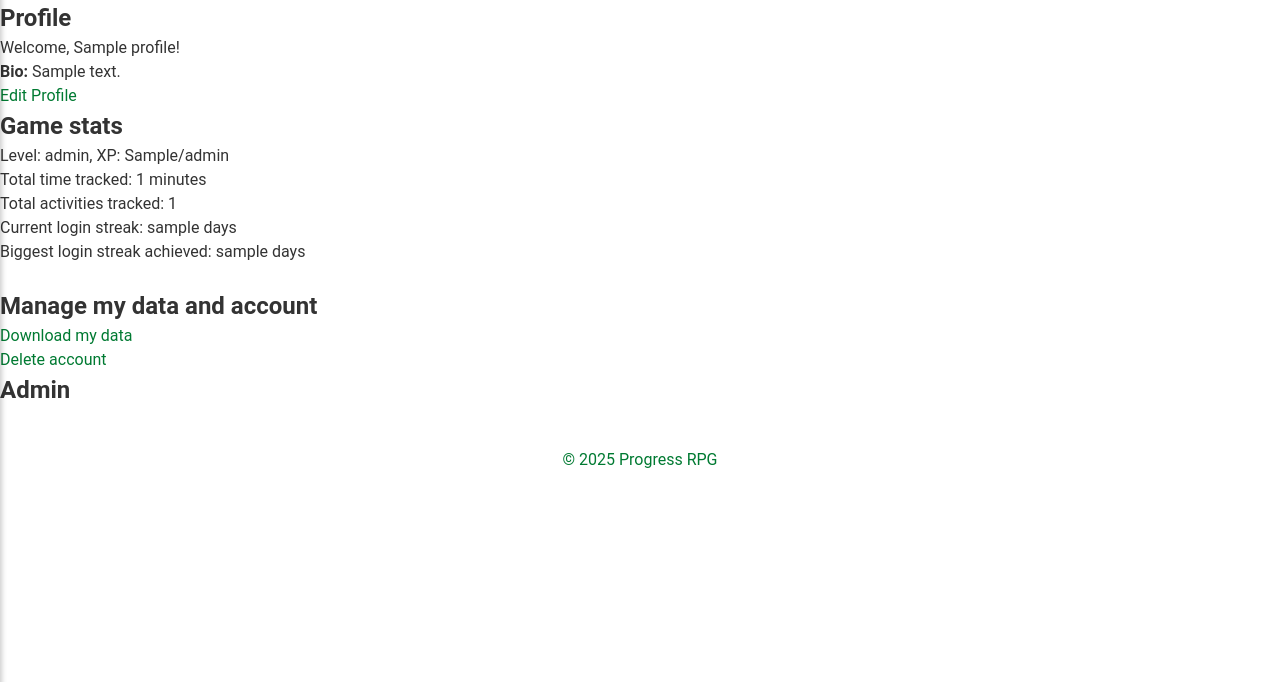
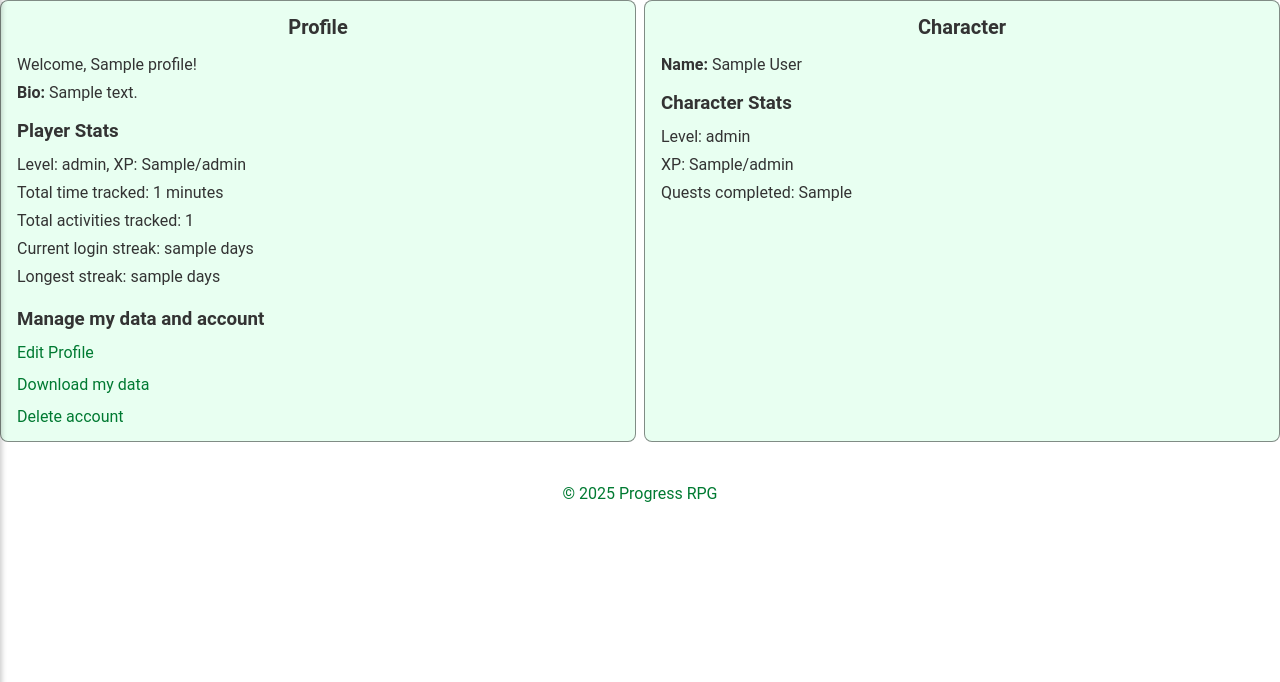
Before and after one commit to gaidheal1/ProgressRPG, a Django app: template templates/users/profile.html in a window 1280 px wide. Shown: the part 56-738 px from the top of the page. Run offline with Django 5.2, Linux system fonts and the light colour scheme; the template is opened without the code that fills it: most values are stand-ins (such as "Sample title", 1, 10 or a date in 2020).

Commit message:
Added 2 column layout and more info to Profile page, standardised some scss

```diff
--- a/static/css/styles.css
+++ b/static/css/styles.css
@@ -252,9 +252,8 @@ footer button > a {
 
 .section-box, .game-section, .info-box {
   display: flex;
-  justify-content: space-between;
   flex-direction: column;
-  align-items: center;
+  align-items: flex-start;
   gap: 0.5rem;
   padding: 0.5rem 1rem;
   background: #E8FFF1;
@@ -274,6 +273,35 @@ footer button > a {
     flex: 1 1 50%;
     align-self: stretch;
   }
+}
+
+.section-row {
+  display: flex;
+  flex-direction: column;
+  gap: 0.25rem;
+  width: 100%;
+}
+
+.section-top-bar {
+  flex-direction: row;
+  align-items: center;
+  padding: 0.25rem 0;
+  gap: 0.5rem;
+}
+.section-top-bar.justify-between {
+  justify-content: space-between;
+}
+.section-top-bar.justify-center {
+  justify-content: center;
+}
+
+.section-header {
+  display: flex;
+  flex-direction: row;
+  align-items: center;
+  gap: 0.5rem;
+  font-size: 1.25rem;
+  line-height: 1.75rem;
 }
 
 #info-bar {
@@ -338,20 +366,9 @@ footer button > a {
 }
 
 .list-section {
-  display: flex;
-  flex-direction: column;
-  align-items: flex-start;
   padding: 0.25rem 0;
   gap: 0.5rem;
-  width: 100%;
   align-self: stretch;
-}
-
-.list-section-header {
-  width: 100%;
-  display: flex;
-  align-items: center;
-  color: #000000;
 }
 
 ul {
@@ -653,26 +670,6 @@ header nav .right-links {
   z-index: 1500;
 }
 
-#gameplay-container {
-  display: flex;
-  flex-direction: column;
-  align-items: stretch;
-  align-self: stretch;
-  gap: 0.5rem;
-  width: 100%;
-  margin: 0 auto;
-}
-@media (max-width: 576px) {
-  #gameplay-container {
-    max-width: 576px;
-  }
-}
-@media (min-width: 577px) {
-  #gameplay-container {
-    max-width: 1400px;
-  }
-}
-
 #toast-container {
   position: fixed;
   top: 100px;
@@ -754,21 +751,32 @@ header nav .right-links {
   gap: 12px;
 }
 
+#gameplay-container {
+  display: flex;
+  flex-direction: column;
+  align-items: stretch;
+  align-self: stretch;
+  gap: 0.5rem;
+  width: 100%;
+  margin: 0 auto;
+}
+@media (max-width: 576px) {
+  #gameplay-container {
+    max-width: 576px;
+  }
+}
+@media (min-width: 577px) {
+  #gameplay-container {
+    max-width: 1400px;
+  }
+}
+
 #activity-section {
   order: 0;
 }
 
 #quest-section {
   order: 1;
-}
-
-.section-top-bar {
-  display: flex;
-  flex-direction: row;
-  justify-content: space-between;
-  align-items: center;
-  padding: 0.25rem 0;
-  gap: 0.5rem;
 }
 
 .section-status {
--- a/static/scss/layout/_lists.scss
+++ b/static/scss/layout/_lists.scss
@@ -1,21 +1,8 @@
 
 .list-section {
-	display: flex;
-	flex-direction: column;
-	align-items: flex-start;
 	padding: 0.25rem 0;
 	gap: 0.5rem;
-
-	width: 100%;
-
 	align-self: stretch;
-}
-
-.list-section-header {
-	width: 100%;
-	display: flex;
-	align-items: center;
-	color: #000000;
 }
 
 ul {
--- a/static/scss/layout/_two-columns.scss
+++ b/static/scss/layout/_two-columns.scss
@@ -18,9 +18,8 @@
 
 .section-box {
 	display: flex;
-	justify-content: space-between;
 	flex-direction: column;
-	align-items: center;
+	align-items: flex-start;
 	gap: 0.5rem;
 	padding: 0.5rem 1rem;
 	background: #E8FFF1;
@@ -39,3 +38,34 @@
 		align-self: stretch;
 	}
 }
+
+.section-row {
+	display: flex;
+	flex-direction: column;
+	gap: 0.25rem;
+	width: 100%;
+}
+
+.section-top-bar {
+	flex-direction: row;
+	align-items: center;
+	padding: 0.25rem 0;
+	gap: 0.5rem;
+
+	&.justify-between {
+		justify-content: space-between;
+	  }
+
+	&.justify-center {
+	justify-content: center;
+	}
+}
+
+.section-header {
+	display: flex;
+	flex-direction: row;
+	align-items: center;
+	gap: 0.5rem;
+	font-size: 1.25rem;
+	line-height: 1.75rem;
+}
--- a/static/scss/pages/_game.scss
+++ b/static/scss/pages/_game.scss
@@ -1,3 +1,33 @@
+@use '../utilities/mixins' as *;
+@use '../layout/two-columns' as *;
+
+#gameplay-container {
+	display: flex;
+	flex-direction: column;
+	align-items: stretch;
+	align-self: stretch;
+	gap: 0.5rem;
+	width: 100%;
+	margin: 0 auto;
+
+	@include respond-to (small) {
+		max-width: 576px;
+	}
+
+	@include respond-to (big) {
+		max-width: 1400px;
+	}
+}
+
+#game-content {
+	@extend .two-column-layout;
+	//outline: 2px solid red;
+}
+
+.game-section {
+	@extend .section-box;
+	//outline: 2px dashed blue;
+}
 
 
 #activity-section {
@@ -6,15 +36,6 @@
 
 #quest-section {
 	order: 1;
-}
-
-.section-top-bar {
-	display: flex;
-	flex-direction: row;
-	justify-content: space-between;
-	align-items: center;
-	padding: 0.25rem 0;
-	gap: 0.5rem;
 }
 
 .section-status {
--- a/static/scss/styles.scss
+++ b/static/scss/styles.scss
@@ -22,7 +22,6 @@
 @use 'layout/navbar';
 @use 'layout/nav-drawer';
 @use 'layout/two-columns';
-@use 'layout/gameplay';
 @use 'layout/toast';
 @use 'layout/utilities';
 
--- a/templates/users/profile.html
+++ b/templates/users/profile.html
@@ -3,46 +3,74 @@
 {% block title %}Profile{% endblock %}
 
 {% block content %}
-<div>
-    <div>
-        <h2>Profile</h2>
+<div class="two-column-layout">
+
+    <!-- Player info -->
+    <div class="section-box">
+
+        <div class="section-row section-top-bar justify-center">
+            <h2 class="section-header">Profile</h2>
+        </div>
+
+        <div class="section-row">
             <p>Welcome, {{ profile.name|default:"(no name)" }}!</p>
             <p><strong>Bio:</strong> {{ profile.bio }}</p>
-        <div>
-            <a href="{% url 'edit_profile' %}">Edit Profile</a>
         </div>
-    </div>
-    <div>
-        <h2>Game stats</h2>
-        <ul>
+
+        <div class="section-row list-section">
+            <h3>Player Stats</h3>
+            <ul class="list">
                 <li>Level: {{ profile.level }}, XP: {{ profile.xp }}/{{ profile.get_xp_for_next_level }}</li>
                 <li>Total time tracked: {{ total_minutes }} minutes</li>
                 <li>Total activities tracked: {{ profile.total_activities }}</li>
                 <li>Current login streak: {{ profile.login_streak }} days</li>
-            <li>Biggest login streak achieved: {{ profile.login_streak_max }} days</li>
+                <li>Longest streak: {{ profile.login_streak_max }} days</li>
             </ul>
         </div>
 
-    <br>
+        <div class="section-row list-section">
+            <h3>Manage my data and account</h3>
             <div>
-        <div>
-            <h2>Manage my data and account</h2>
+                <a href="{% url 'edit_profile' %}">Edit Profile</a>
+            </div>
             <div>
                 <a href="{% url 'download_user_data' %}">Download my data</a>
             </div>
             <div>
                 <a href="{% url 'delete_account' %}">Delete account</a>
             </div>
+            {% if user.is_staff %}
+            <div>
+                <a href="/admin/">Go to Admin Panel</a>
             </div>
-        <div>
-            <h2>Admin</h2>
-            <div>
-                {% if user.is_staff %}
-                <a href="/admin/">Go to Admin Panel</a>
-
             {% endif %}
         </div>
+
     </div>
+    <!-- End of player info -->
+
+    <!-- Character info -->
+    <div class="section-box">
+
+        <div class="section-row section-top-bar justify-center">
+            <h2 class="section-header">Character</h2>
         </div>
+
+        <div class="section-row">
+            <p><strong>Name:</strong> {{ character.first_name }} {{ character.last_name }}</p>
+        </div>
+
+        <div class="section-row list-section">
+            <h3>Character Stats</h3>
+            <ul class="list">
+                <li>Level: {{ character.level }}</li>
+                <li>XP: {{ character.xp }}/{{ character.xp_next_level }}</li>
+                <li>Quests completed: {{ character.quests_completed }}</li>
+            </ul>
+        </div>
+
+    </div>
+    <!-- End of character info -->
+
 </div>
 {% endblock %}
```
Also changed, not shown: templates/gameplay/game.html (+13 -15 lines), static/scss/pages/_profile.scss (added), 1 other file. Lines whose indentation alone changed are shown as unchanged.
